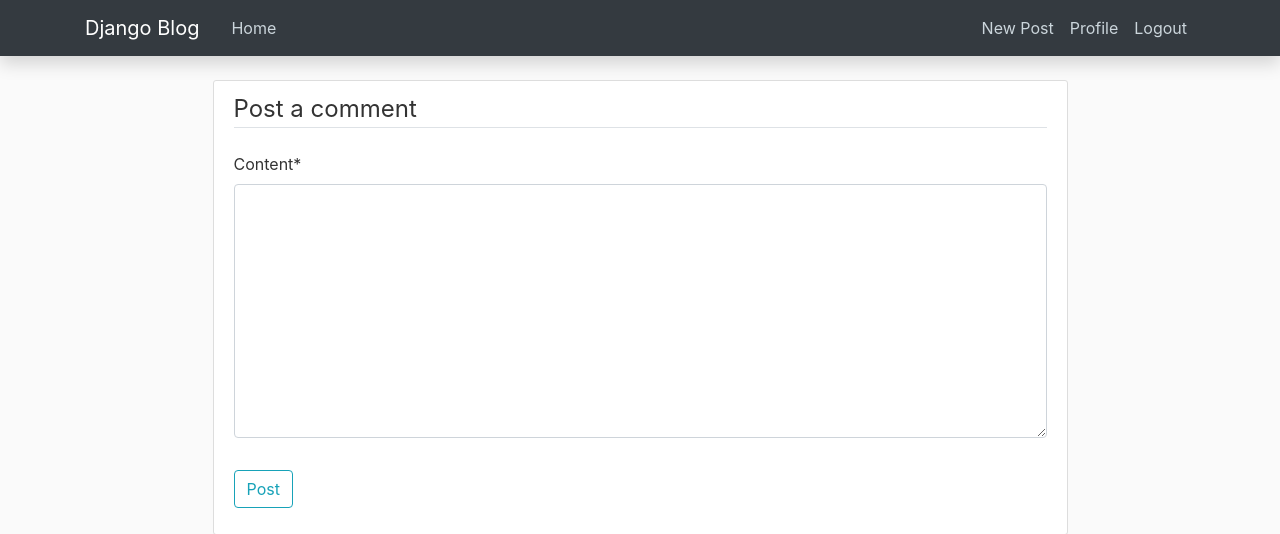
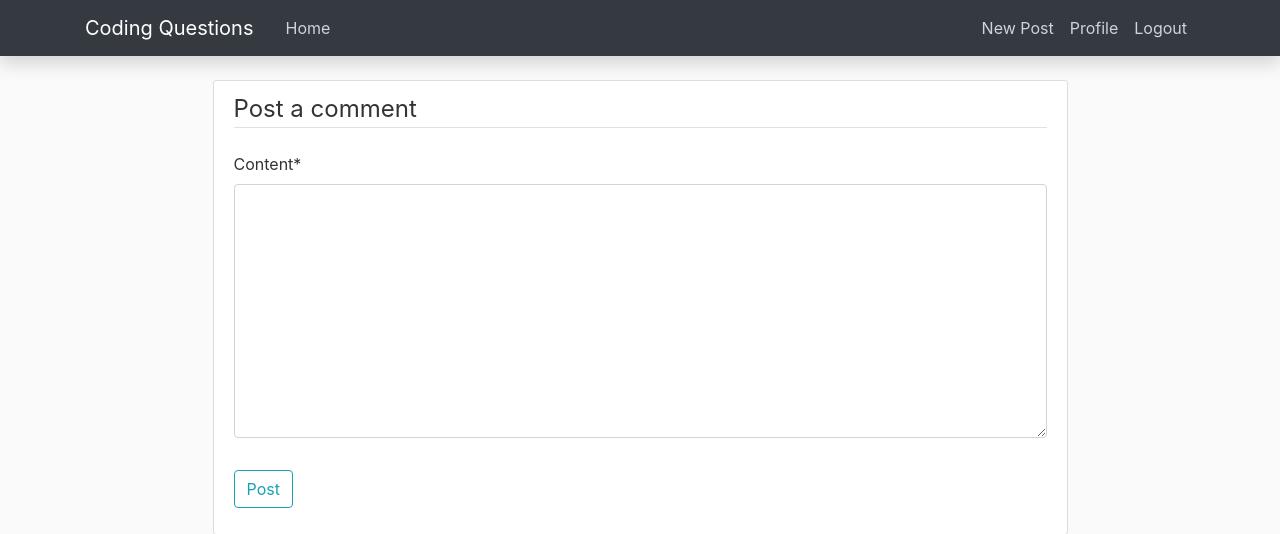
Before and after one commit to itsmeJustinC/coding_questions, a Django app: page /post/1/comment/new in a window 1280 px wide. Shown: the top 534 px of the page. Run offline with Django 3.2, Linux system fonts and the light colour scheme; the visitor is signed in with stand-in values (Sample User, id 1); some libraries are stand-ins or nearby versions.

Commit message:
edit title

```diff
--- a/forum/templates/forum/base.html
+++ b/forum/templates/forum/base.html
@@ -22,7 +22,7 @@
     <header class="site-header">
     	<nav class="navbar navbar-expand-lg navbar-dark bg-dark shadow fixed-top">
 			<div class="container">
-				<a class="navbar-brand mr-4" href="{% url 'home' %}">Django Blog</a>
+				<a class="navbar-brand mr-4" href="{% url 'home' %}">Coding Questions</a>
 				<button class="navbar-toggler" type="button" data-toggle="collapse" data-target="#navbarToggle" aria-controls="navbarToggle" aria-expanded="false" aria-label="Toggle navigation">
 					<span class="navbar-toggler-icon"></span>
 				</button>
```
